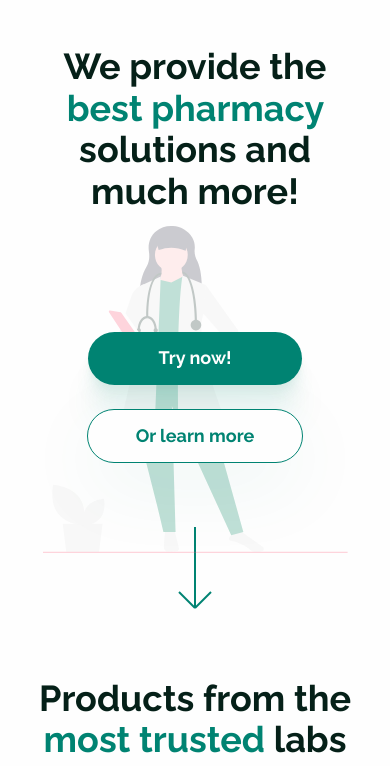
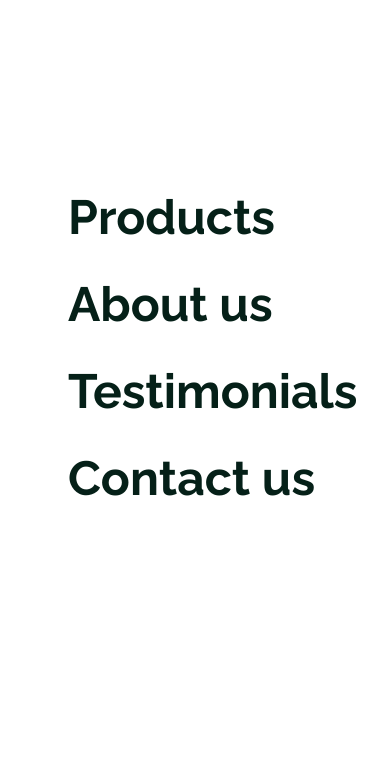
Before and after one commit to michalbuda/medica-lp, a website built with webpack: page src/pages/index.html in a window 390 px wide. Both pictures are taken after a click on the button 354 px from the left and 38 px from the top of the page. Shown: the part 74-840 px from the top of the page. Built offline with nearby package versions, Linux system fonts and the light colour scheme.

Commit message:
added hamburger menu

```diff
--- a/src/js/index.js
+++ b/src/js/index.js
@@ -8,8 +8,42 @@ import '../scss/main.scss';
 
 console.log('Hi there 👋');
 
-const hamburger = document.querySelector('.hamburger');
 
-hamburger.addEventListener('click', (e) =>{
-    hamburger.classList.toggle('is-active')
+const hamburgerOpen = document.querySelector(".hamburger__js");
+const hambNav = document.querySelector(".navigation__hamburger");
+
+const hamburgerItem = document.querySelector('.navigation__hamburger--list-item');
+
+hamburgerOpen.addEventListener('click', (e) => {
+    hamburgerOpen.classList.toggle('is-active');
+    hambNav.classList.toggle('navigation__hamburger--visible');
 })
+
+hamburgerItem.addEventListener('click', (e)=>{
+    console.log('xddd')
+})
+
+// const body = document.querySelector(".body");
+
+// const hamburger = document.querySelector('.hamburger');
+// const hamburgerMenu = document.querySelector('.navigation__hamburger');
+
+// const products = document.querySelector('.hamburger__products');
+// const about = document.querySelector('.hamburger__about');
+// const testimonials = document.querySelector('.hamburger__testimonials');
+// const contact = document.querySelector('.hamburger__contact');
+
+// hamburger.addEventListener('click', (e) =>{
+//     body.classList.toggle('locked');
+//     hamburger.classList.toggle('is-active');
+//     hamburgerMenu.classList.toggle('navigation__hamburger--visible');
+// })
+
+// products.addEventListener('click', (e) => {
+//     console.log('kliknales kurwa jego mac')
+//     body.classList.remove('locked');
+//     hamburger.classList.remove('is-active');
+//     hamburgerMenu.classList.remove('navigation__hamburger--visible');
+
+//     body.classList.remove('locked');
+// })
--- a/src/pages/index.html
+++ b/src/pages/index.html
@@ -19,17 +19,33 @@
 
 
 </head>
-  <body>
+  <body class="body">
     <header class="header">
       <nav class="navigation">
         <div class="logo">
           <a href="#"><img src="../assets/img/logo.svg" alt="Logo Medica"></a>
         </div>
-        <button aria-label="hamburger menu" class="hamburger hamburger--collapse">
+        <button aria-label="hamburger menu" class="hamburger hamburger--collapse hamburger__js">
           <span class="hamburger-box">
             <span class="hamburger-inner"></span>
           </span>
         </button>
+        <div class="navigation__hamburger ">
+          <ul class="navigation__hamburger--list">
+            <li class="navigation__hamburger--list-item">
+              <a class="navigation__hamburger--link navigation__products" href="#products">Products</a>
+            </li>
+            <li class="navigation__hamburger--list-item">
+             <a class="navigation__hamburger--link navigation__about" href="#about">About us</a>
+            </li>
+            <li class="navigation__hamburger--list-item">
+             <a class="navigation__hamburger--link navigation__testimonials" href="#testimonials">Testimonials</a>
+            </li>
+            <li class="navigation__hamburger--list-item">
+             <a class="navigation__hamburger--link navigation__contact" href="#contact">Contact us</a>
+            </li>
+          </ul>
+        </div>
         <ul class="navigation__list">
           <li class="navigation__item"><a class="navigation__item--link" href="#products">Products</a></li>
           <li class="navigation__item"><a class="navigation__item--link" href="#about">About us</a></li>
--- a/src/scss/main.scss
+++ b/src/scss/main.scss
@@ -13,6 +13,16 @@ body {
   color: $text;
   min-height: 100vh;
   font-family: $raleway;
+}
+
+
+
+.locked{
+  overflow: hidden;
+}
+
+.unlocked{
+  overflow: scroll;
 }
 
 .about{
@@ -395,6 +405,7 @@ body {
   position: absolute;
   right: 17px;
   top: 9px;
+  z-index: 99999;
   @media (min-width: $medium){
     display: none;
   }
@@ -543,6 +554,39 @@ body {
   }
  }
 
+&__hamburger{
+    display: none;
+    width: 100vw;
+    height: 100%;
+    overflow: hidden;
+    background-color: #fff;
+    position: absolute;
+    left: 0;
+    top: 0;
+    z-index: 9999;
+    &--link{
+      text-decoration: none;
+      color: $text;
+    }
+    &--list{
+      list-style: none;
+      display: flex;
+      flex-direction: column;
+      justify-content: center;
+      align-items: flex-start;
+      height: 100vh;
+    }
+    &--list-item{
+      color: $green;
+      font-size: $h2;
+      font-weight: $bold;
+      margin: 0 0 32px 8%;
+    }
+}
+
+&__hamburger--visible{
+  display: block;
+}
 
   &__wave-illustration{
     position: absolute;
```
